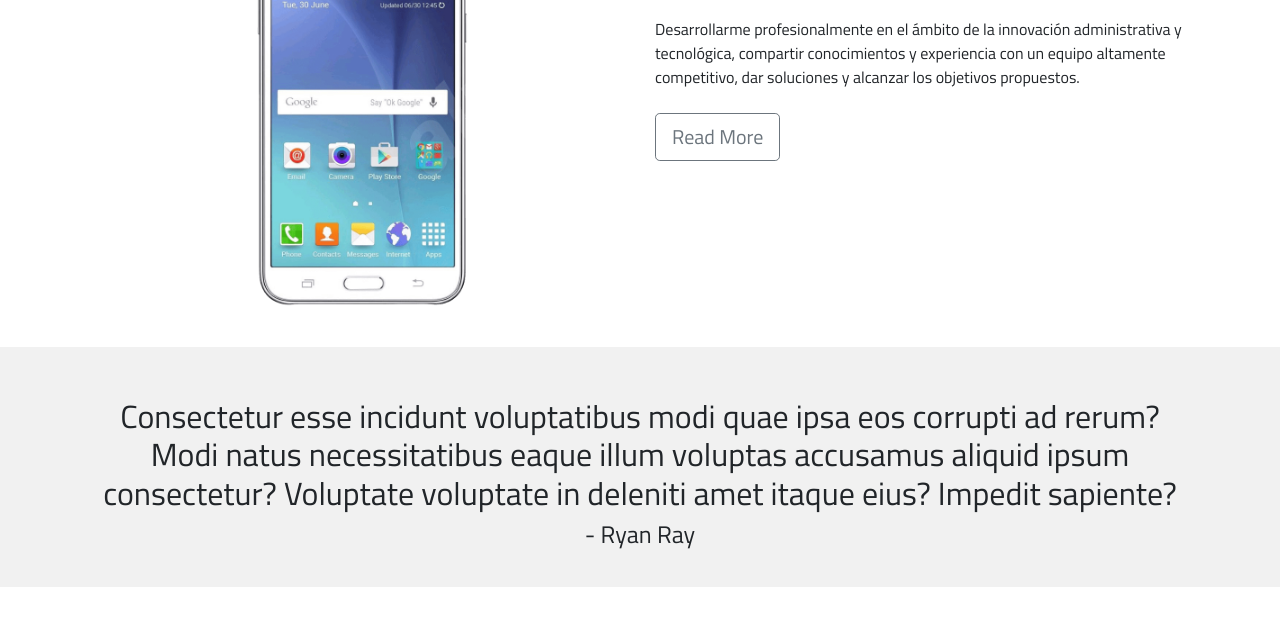
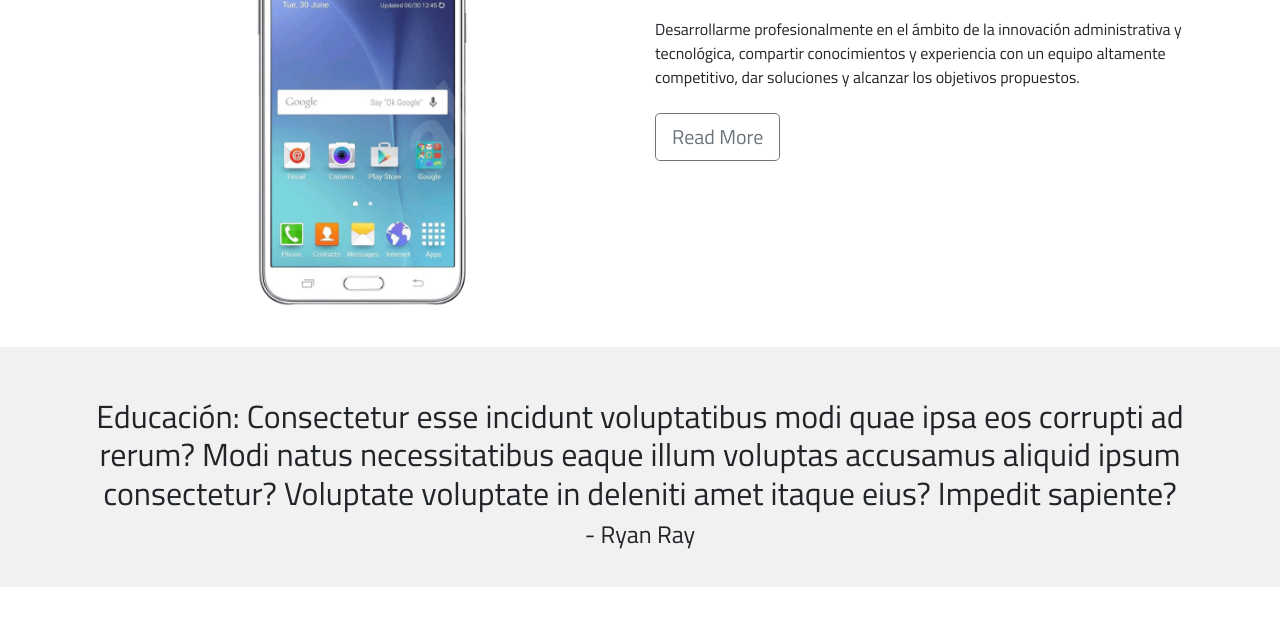
Before and after one commit to mtrianav/miCV, a plain HTML site: page index.html in a window 1280 px wide. Shown: the part 146-790 px from the top of the page. Drawn offline with nearby package versions, Linux system fonts and the light colour scheme.

Commit message:
Update index.html

```diff
--- a/index.html
+++ b/index.html
@@ -52,7 +52,7 @@
     <section id="testimonial">
       <div class="container">
         <p class="h2 mb-2">
-          Consectetur esse incidunt voluptatibus modi quae ipsa eos corrupti ad rerum? Modi natus necessitatibus eaque illum voluptas accusamus aliquid ipsum consectetur? Voluptate voluptate in deleniti amet itaque eius? Impedit sapiente?
+          Educación: Consectetur esse incidunt voluptatibus modi quae ipsa eos corrupti ad rerum? Modi natus necessitatibus eaque illum voluptas accusamus aliquid ipsum consectetur? Voluptate voluptate in deleniti amet itaque eius? Impedit sapiente?
         </p>
         <p class="h4">- Ryan Ray</p>
       </div>
```
